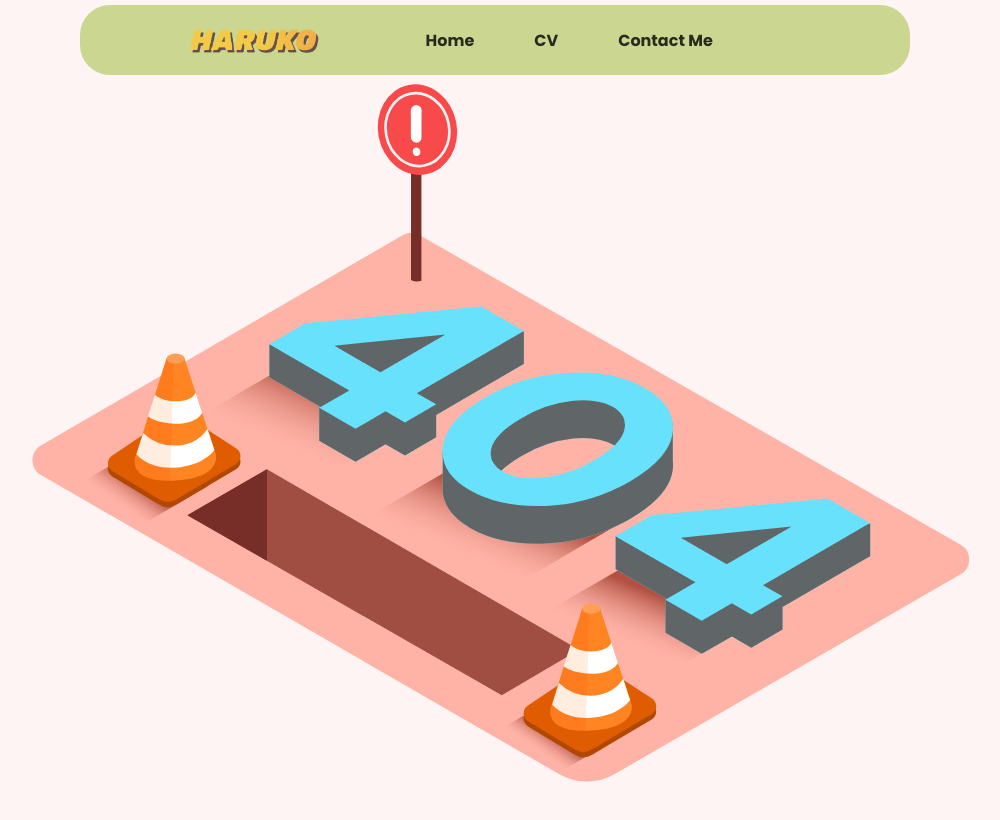
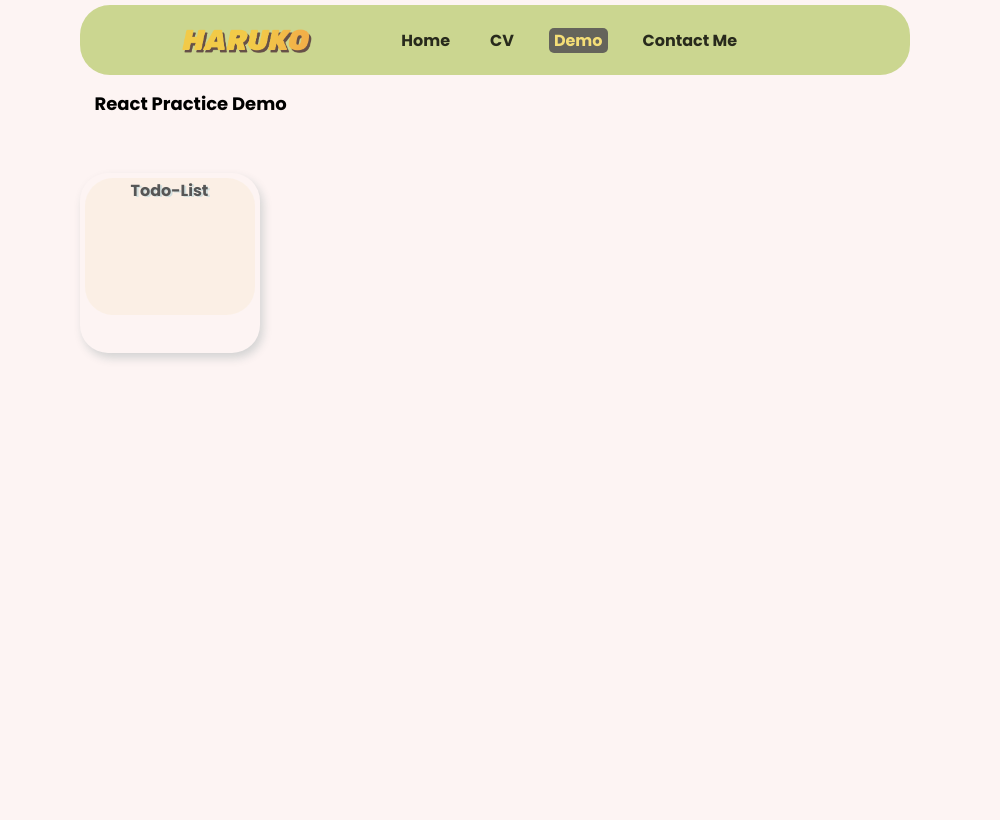
Before and after one commit to Fengziqing/portfolio, a React (Create React App) app: page /Demo in a window 1280 px wide. Shown: the top 820 px of the page, without its empty margins (145-1145 px from the left). Built offline with nearby package versions, Linux system fonts and the light colour scheme.

Commit message:
add demo page and todo list practice

```diff
--- a/src/App.js
+++ b/src/App.js
@@ -5,6 +5,8 @@ import Home from './components/Home';
 import Cv from './components/CvPage';
 import Contact from './components/Contact';
 import NoPage from './components/NoPage';
+import Demo from './components/Demo';
+import ToDoList from './components/Demo/ToDoList';
 
 function App() {
   return (
@@ -15,7 +17,8 @@ function App() {
         <Route index element={<Home />}></Route>
         <Route path='cv' element={<Cv />}></Route>
         <Route path='contact' element={<Contact />}></Route>
-        {/* <Route path='my practice' element={<MyPractice />}></Route> */}
+        <Route path='Demo' element={<Demo />}></Route>
+        <Route path='Demo/TodoList' element={<ToDoList />}></Route>
         <Route path='*' element={<NoPage />}></Route>
       </Route>
     </Routes>
--- a/src/App.scss
+++ b/src/App.scss
@@ -4,4 +4,4 @@
 $big-screen-width: 1410px;
 $middle-screen-width: 850px;
 $phone-screen-width: 560px;
-$small-screen-width: 380px;
+$small-screen-width: 430px;
--- /dev/null
+++ b/src/components/Demo/ToDoList/index.js
@@ -0,0 +1,11 @@
+import './index.scss';
+
+const ToDoList = () => {
+    return(
+        <div className="todo-list">
+            <p>Comming Soon...</p>
+        </div>
+    )
+}
+
+export default ToDoList;
--- /dev/null
+++ b/src/components/Demo/ToDoList/index.scss
@@ -0,0 +1,13 @@
+.todo-list{
+    display: flex;
+    // background-color: aqua;
+    width: 100vh;
+    height: 100vh;
+    align-items: center;
+    justify-content: center;
+    p{
+        font-weight: bolder;
+        font-size: larger;
+        animation: fadeInUp 0.5s;
+    }
+}
--- /dev/null
+++ b/src/components/Demo/index.js
@@ -0,0 +1,28 @@
+import './index.scss';
+import '../Home/share_style.scss';
+import { useNavigate } from 'react-router-dom';
+
+
+const Demo = () => {
+    const navigator = useNavigate();
+
+    function handleClick(page) {
+        navigator(`/Demo/${page}`)
+    }
+    return (
+        <div className="demo">
+            <div className="my-first-container">
+                <div className="bento-title">React Practice Demo</div>
+                <div className="one"onClick={()=>handleClick('ToDoList')}>
+                    <div className="squar">
+                        <div className='img-background-color'></div>
+                        {/* <img alt='todolist'/> */}
+                        <p>Todo-List</p>
+                    </div>
+                </div>
+            </div>
+        </div>
+    )
+}
+
+export default Demo;
--- /dev/null
+++ b/src/components/Demo/index.scss
@@ -0,0 +1,30 @@
+.demo {
+    display: block;
+
+    .my-first-container {
+        padding: 0px;
+        display: grid;
+        grid-template-columns: repeat(8, 100px);
+        grid-gap: 8px;
+        grid-template-rows: repeat(8, 100px);
+        animation: fadeInUp 0.5s;
+
+        .bento-title {
+            grid-column: 1/8;
+            grid-row: 1;
+        }
+
+        .one {
+            grid-column: 1/4;
+            grid-row: 2;
+            .img-background-color{
+                background-color: antiquewhite;
+            }
+            img{
+                background-position: center;
+                background-size: cover;
+                background-image: url('https://ziqingfeng.vercel.app/');
+            }
+        }
+    }
+}
--- a/src/components/Layout/index.js
+++ b/src/components/Layout/index.js
@@ -1,8 +1,5 @@
 import './index.scss';
 import SideBar from '../Siderbar/index';
-// import Home from '../Home/index';
-// import Cv from '../CvPage/index';
-// import Contact from '../Contact/index';
 import { Outlet } from 'react-router-dom';
 
 const Layout = () => (
--- a/src/components/Siderbar/index.js
+++ b/src/components/Siderbar/index.js
@@ -16,7 +16,7 @@ const Sidebar = () => {
         newpage.location.href = link;
     }
 
-    function backToHome(){
+    function backToHome() {
         navigate('/');
     }
 
@@ -27,16 +27,15 @@ const Sidebar = () => {
             <nav>
                 <NavLink
                     exact="true"
-                    activeclassname="active"
                     to="/">Home</NavLink>
                 <NavLink
-                    activeclassname="active"
                     to="/cv">CV</NavLink>
                 <NavLink
-                    activeclassname="active"
+                    to="/demo">Demo</NavLink>
+                <NavLink
                     to="/contact">Contact Me</NavLink>
             </nav>
-            <img className="avatar" src={avatar} alt="avatar" onClick={backToHome}/>
+            <img className="avatar" src={avatar} alt="avatar" onClick={backToHome} />
             <h1 className="my-name" onClick={backToHome}>Haruko Feng<span>ZiQing Feng(27)</span></h1>
             <ul>
                 <li>Software Engineer, Client Engineer</li>
--- a/src/components/Siderbar/index.scss
+++ b/src/components/Siderbar/index.scss
@@ -31,8 +31,8 @@
 
         a {
             list-style-type: none;
-            margin: 20px;
-            padding: 0px 10px 0px 10px;
+            margin: 20px 15px;
+            padding: 0px 5px 0px 5px;
             border-radius: 20px;
             color: black;
             text-decoration: none;
@@ -44,7 +44,6 @@
                 transition: all 0.3s ease-in-out;
             }
         }
-
         a.active {
             font-weight: bold;
             color: #FFE071;
@@ -226,7 +225,7 @@
             justify-content: space-evenly;
             a{
                 font-size: 10px;
-                margin-left: 10px;
+                margin-left: 4px;
             }
         }
     }
```
